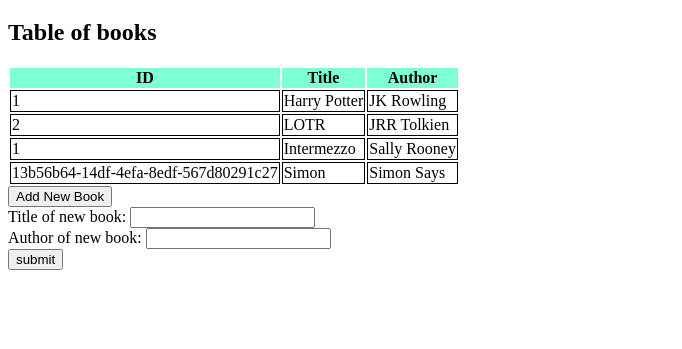
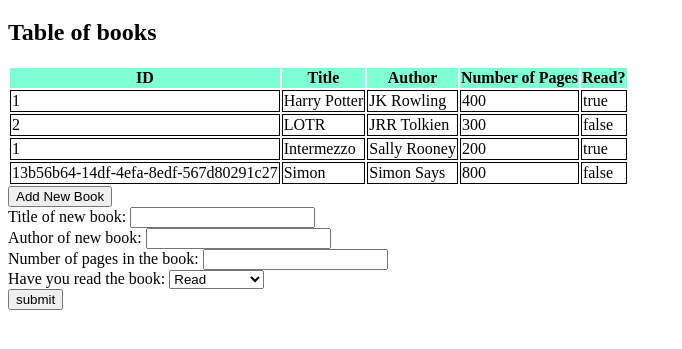
Before and after one commit to jbassoRMIT/Library, a plain HTML site: page index.html in a window 1280 px wide. Both pictures are taken after a click on the button "Add New Book". Shown: the part 61-410 px from the top of the page, without its empty margins (0-682 px from the left). Drawn offline with Linux system fonts and the light colour scheme.

Commit message:
Updated onject to contain 4 fields on info, and form can handle new submission for all 4 inputs

```diff
--- a/index.html
+++ b/index.html
@@ -8,9 +8,9 @@
 </head>
 <body>
     <h1>Welcome to the Library</h1>
-    <div class="table">
-        <h2>Table of books</h2>
-    </div>
+    <h2>Table of books</h2>
+    <div class="table"></div>
+    <div class="addNewBook"></div>
     <script src="index.js"></script>
 </body>
 </html>
--- a/index.js
+++ b/index.js
@@ -2,34 +2,42 @@ const library=[
     {
         id:1,
         title:"Harry Potter",
-        author: "JK Rowling"
+        author: "JK Rowling",
+        pages:400,
+        read:true
     },
     {
         id:2,
         title:"LOTR",
-        author: "JRR Tolkien"
+        author: "JRR Tolkien",
+        pages:300,
+        read:false
     },
     {
         id:1,
         title:"Intermezzo",
-        author: "Sally Rooney"
+        author: "Sally Rooney",
+        pages:200,
+        read:true
     },
 ];
 
 //Setup book constructor
-function Book(title,author){
+function Book(title,author,pages,read){
     this.id=crypto.randomUUID();
     this.title=title;
     this.author=author;
+    this.pages=pages;
+    this.read=read;
 }
 
-function addBookToLibrary(bookTitle,bookAuthor) {
+function addBookToLibrary(bookTitle,bookAuthor,numPages,isRead=false) {
     // take params, create a book then store it in the array
-    const book=new Book(bookTitle,bookAuthor);
+    const book=new Book(bookTitle,bookAuthor,numPages,isRead);
     library.push(book);
 }
 
-addBookToLibrary("Simon","Simon Says");
+addBookToLibrary("Simon","Simon Says",800,false);
 console.log(library);
 
 //write function to remove children div
@@ -41,7 +49,13 @@ const removeChildren=(parent)=>{
 
 //Add script in to create a table and then iterate over library, creating a row with all the details of each book
 //target table div
+//Place inside a function so we can call it when form submits
+
+function displayTable(){
     const tableDiv=document.querySelector(".table");
+
+    //clear contents of tableDiv
+    removeChildren(tableDiv);
 
     //create a table, add a table header row with column names and append to tableDiv
     const table=document.createElement("table");
@@ -52,11 +66,17 @@ const titleHeader=document.createElement("th");
     titleHeader.textContent="Title";
     const authorHeader=document.createElement("th");
     authorHeader.textContent="Author";
+    const pagesHeader=document.createElement("th");
+    pagesHeader.textContent="Number of Pages";
+    const isReadHeader=document.createElement("th");
+    isReadHeader.textContent="Read?";
 
     //append to headers
     headers.appendChild(idHeader);
     headers.appendChild(titleHeader);
     headers.appendChild(authorHeader);
+    headers.appendChild(pagesHeader);
+    headers.appendChild(isReadHeader);
 
     //append row to table
     table.appendChild(headers);
@@ -80,20 +100,34 @@ for(let book of library){
 
         const author=document.createElement("td");
         author.textContent=book.author;
-    row.appendChild(author)
+        row.appendChild(author);
+
+        const pages=document.createElement("td");
+        pages.textContent=book.pages;
+        row.appendChild(pages);
+
+        const isRead=document.createElement("td");
+        isRead.textContent=book.read;
+        row.appendChild(isRead);
 
         //append row to table
         table.appendChild(row);
     }
+}
+
+//call table creator function on initial display
+displayTable();
+
 
 //Add new book button that brings up a form
 const addBookButton=document.createElement("button");
 addBookButton.textContent="Add New Book";
-tableDiv.appendChild(addBookButton);
+const addBookDiv=document.querySelector(".addNewBook");
+addBookDiv.appendChild(addBookButton);
 
 //create form and append to tableDiv
 const form=document.createElement("form");
-tableDiv.appendChild(form);
+addBookDiv.appendChild(form);
 
 //add event listener to bring up a form to add book details
 addBookButton.addEventListener("click",()=>{
@@ -103,6 +137,8 @@ addBookButton.addEventListener("click",()=>{
 
     const lineBreak=document.createElement("br");
 
+    //Add in input boxes for each attribute
+    //title
     const titleLabel=document.createElement("label");
     titleLabel.textContent="Title of new book: ";
     titleLabel.setAttribute("for", "title");
@@ -114,6 +150,7 @@ addBookButton.addEventListener("click",()=>{
     form.appendChild(titleInput);
     form.appendChild(document.createElement("br"));
 
+    //author
     const authorLabel=document.createElement("label");
     authorLabel.textContent="Author of new book: ";
     authorLabel.setAttribute("for", "author");
@@ -125,25 +162,75 @@ addBookButton.addEventListener("click",()=>{
     form.appendChild(authorInput);
     form.appendChild(document.createElement("br"));
 
+    //numPages
+    const pagesLabel=document.createElement("label");
+    pagesLabel.textContent="Number of pages in the book: ";
+    pagesLabel.setAttribute("for", "numPages");
+    const pagesInput=document.createElement("input");
+    pagesInput.type="number";
+    pagesInput.name="numPages";
+    pagesInput.id="numPages";
+    form.appendChild(pagesLabel);
+    form.appendChild(pagesInput);
+    form.appendChild(document.createElement("br"));
+
+    //read status
+    const readLabel=document.createElement("label");
+    readLabel.textContent="Have you read the book: ";
+    readLabel.setAttribute("for", "read");
+    const readInput=document.createElement("select");
+    readInput.id="read";
+
+    //create option for - has been read
+    const isRead=document.createElement("option");
+    isRead.value=true;
+    isRead.textContent="Read"
+    //create option for - has been read
+    const notRead=document.createElement("option");
+    notRead.value=false;
+    notRead.textContent="Not read yet"
+
+    readInput.appendChild(isRead);
+    readInput.appendChild(notRead)
+    form.appendChild(readLabel);
+    form.appendChild(readInput)
+    form.appendChild(document.createElement("br"));
+
 
     const submit=document.createElement("button");
-    submit.textContent="submit"
-    form.appendChild(submit)
+    submit.textContent="submit";
+    form.appendChild(submit);
 
-    //add event listener for submit button
-    submit.addEventListener("click",()=>{
+    //target form element and add event listener for a submit action
+    form.addEventListener("submit",(e)=>{
+        e.preventDefault();
 
          //extract value for title from input
-        const newTitle=titleInput.value;
-        console.log(titleInput.value);
+         const newTitle=document.querySelector("#title").value;
+         console.log(newTitle);
 
          //extract value for title from input
-        const newAuthor=authorInput.value;
-        console.log(authorInput.value);
+         const newAuthor=document.querySelector("#author").value;
+         console.log(newAuthor);
+
+         //extract value for pages from input
+         const newPages=document.querySelector("#numPages").value;
+         console.log(newPages);
+
+         //extract value for pages from input
+         const newRead=document.querySelector("#read").value;
+         console.log(newRead);
 
          // //call the addBookToLibrary(bookTitle,bookAuthor) function
-        // addBookToLibrary(newTitle,newAuthor);
-        // console.log(library);
+         addBookToLibrary(newTitle,newAuthor,newPages,newRead);
+         console.log(library);
+
+         //call displayTable() function again to re-render the table
+         displayTable();
+
+         //reset values to ""
+         document.querySelector("#title").value="";
+         document.querySelector("#author").value="";
     })
 
 
```
Lines whose indentation alone changed are shown as unchanged.
